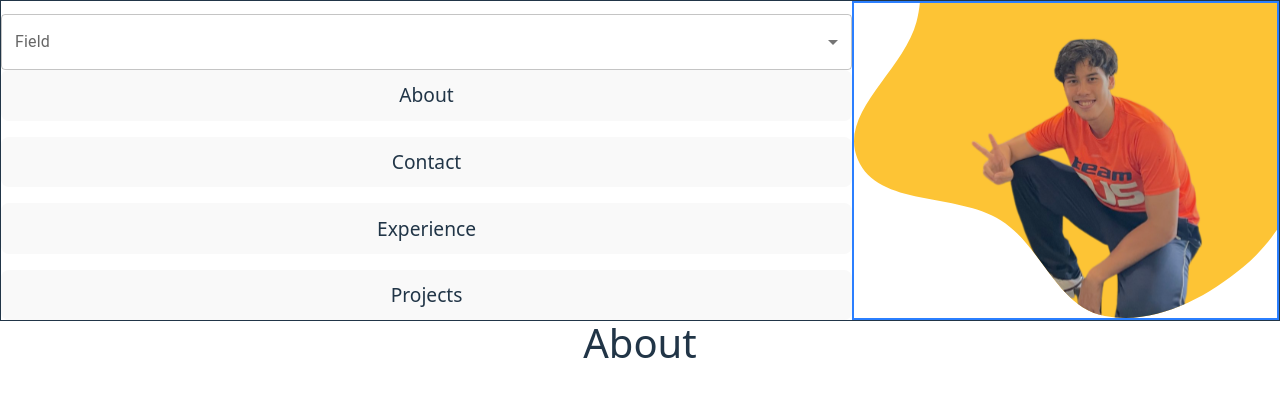
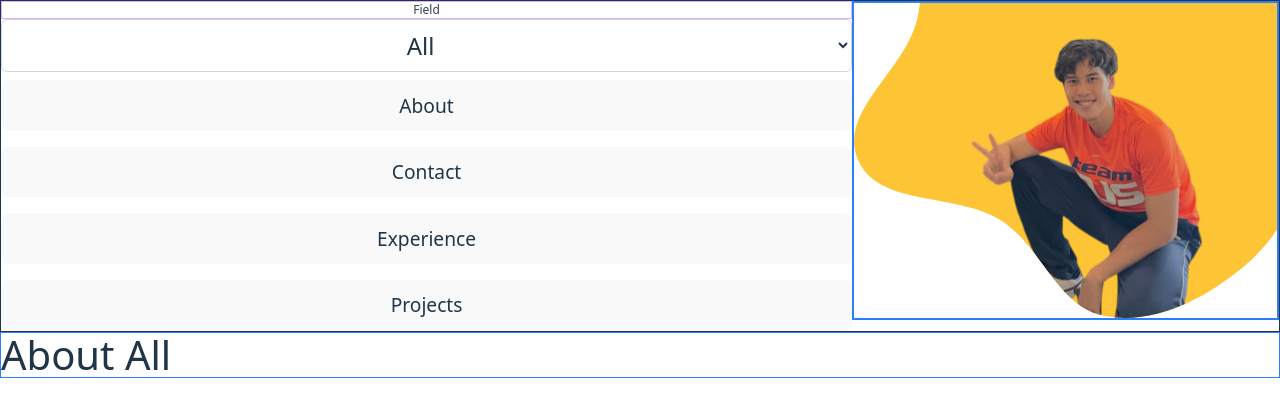
Before and after one commit to roydenteh99/Updated_Portfolio, a React (Vite) app: page / in a window 1280 px wide. Shown: the top 416 px of the page. Built offline with nearby package versions, Linux system fonts and the light colour scheme.

Commit message:
Connected button to field} for all

```diff
--- a/src/App.jsx
+++ b/src/App.jsx
@@ -32,7 +32,7 @@ function App() {
 
 	<div className='
 	Second_Layer_Buttongroup
-
+	flex flex-col space-y-2
 	self-end
 	w-full
 	'>
@@ -44,6 +44,8 @@ function App() {
 				"Other"
 			]}
 			selectlabel='Field'
+			value = {field}
+			onValueChange={setfield}
 			/>
 
 
@@ -62,8 +64,8 @@ function App() {
 	</div>
 
 	</div>
-	<div>
-		<h1>About</h1>
+	<div id = "about" className="border border-blue-500 text-left">
+		<h1>About {field}</h1 >
 	</div>
 	</div>
 
--- a/src/UIComponents/BasicSelect/BasicSelect.jsx
+++ b/src/UIComponents/BasicSelect/BasicSelect.jsx
@@ -1,34 +1,18 @@
-import * as React from 'react';
-import Box from '@mui/material/Box';
-import InputLabel from '@mui/material/InputLabel';
-import MenuItem from '@mui/material/MenuItem';
-import FormControl from '@mui/material/FormControl';
-import Select from '@mui/material/Select';
-
-export default function BasicSelect({items , selectlabel = "label"}) {
-  const [age, setAge] = React.useState('');
-
-  const handleChange = (event) => {
-    setAge(event.target.value);
-  };
-
+export default function BasicSelect({ items, selectlabel = "Label", value, onValueChange }) {
   return (
-    <Box sx={{ minWidth: 120 }}>
-      <FormControl fullWidth>
-        <InputLabel id="demo-simple-select-label">{selectlabel}</InputLabel>
-        <Select
-          labelId="demo-simple-select-label"
-          id="demo-simple-select"
-          value={age}
-          label= {selectlabel}
-          onChange={handleChange}
-        >
-		{items.map((item, index) => (
-			<MenuItem key = {index} value = {item}>{item}</MenuItem>
-		))
-		}
-        </Select>
-      </FormControl>
-    </Box>
+    <div className="flex flex-col gap-0 w-full text-center">
+      <label className="text-gray-700 font-medium text-xs m-0 p-0 border border-purple-300">{selectlabel}</label>
+      <select
+        value={value}
+        onChange={(e) => onValueChange(e.target.value)}
+        className="p-2 border border-gray-300 rounded-md bg-white focus:outline-none focus:ring-2 focus:ring-blue-500"
+      >
+        {items.map((item, index) => (
+          <option key={index} value={item} className="text-center">
+            {item}
+          </option>
+        ))}
+      </select>
+    </div>
   );
 }
```
